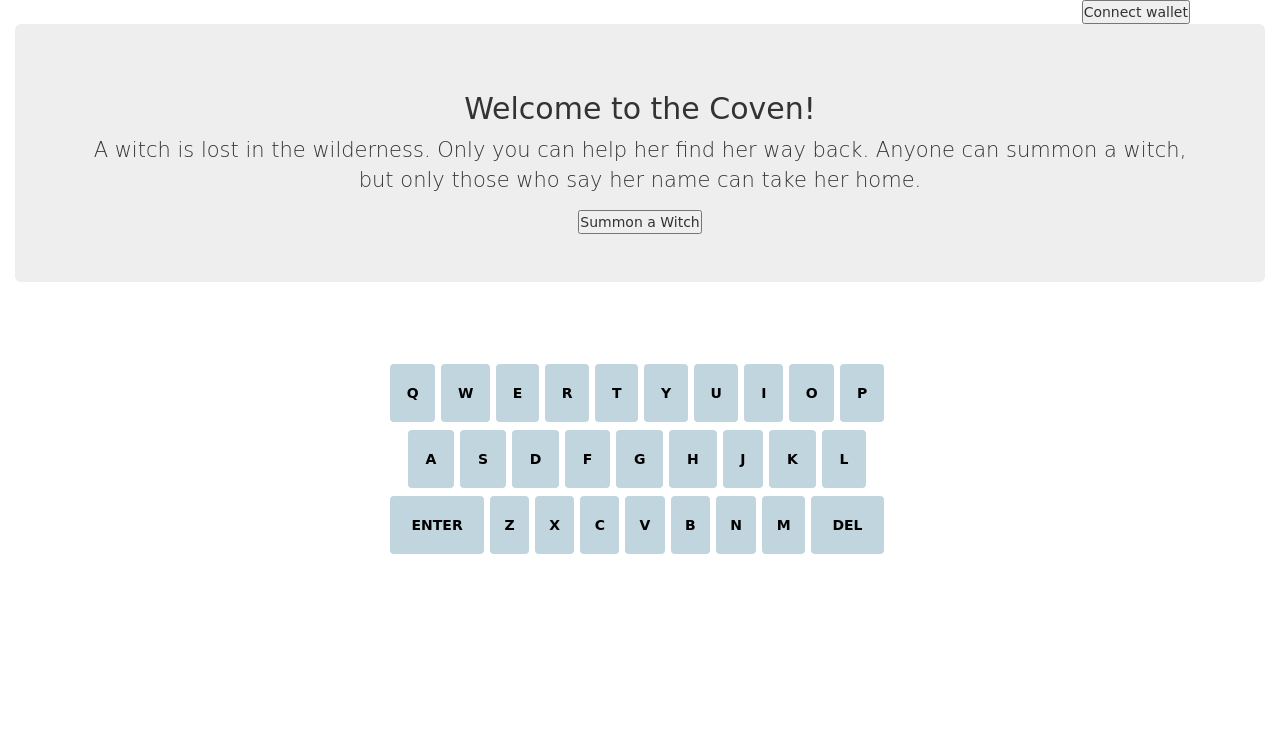
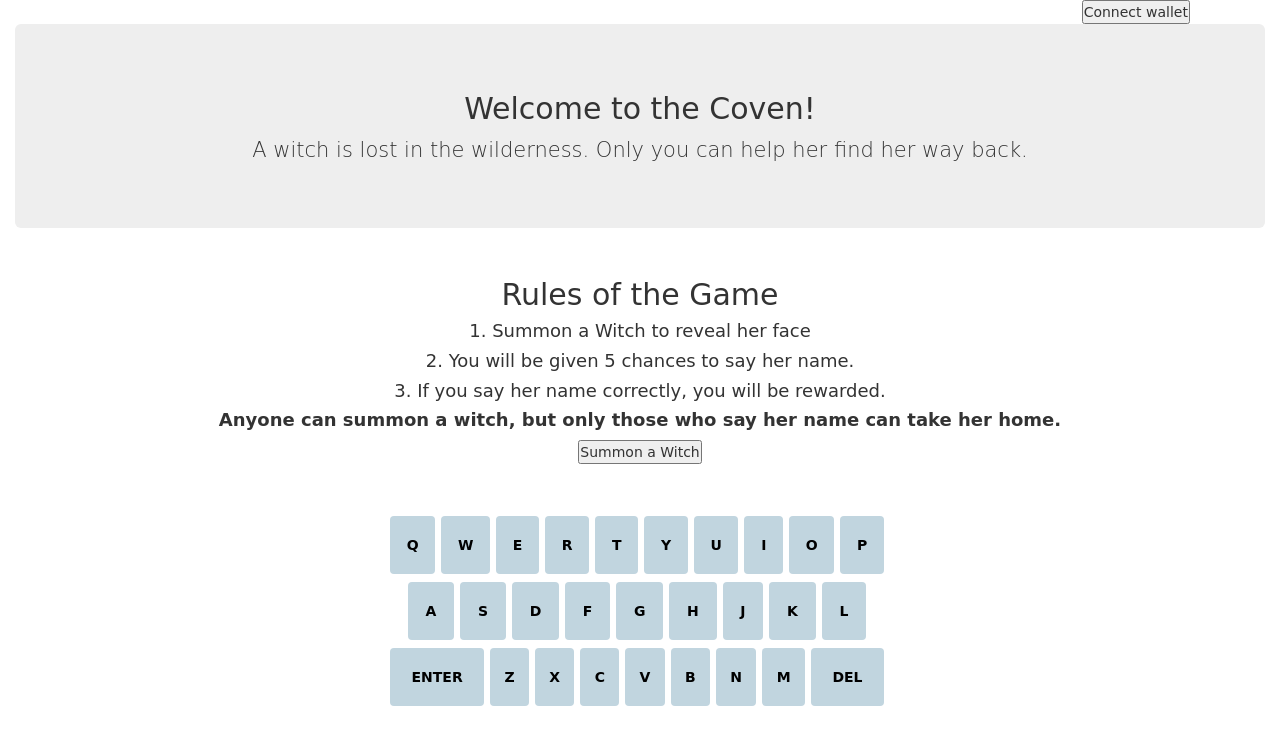
Before and after one commit to jelilat/cryptocoven-gamers, a website: page index.html in a window 1280 px wide. Drawn offline with nearby package versions, Linux system fonts and the light colour scheme; a script that the page names is missing.

Commit message:
add game rules

```diff
--- a/index.html
+++ b/index.html
@@ -33,12 +33,18 @@
                 <div class="col-sm-12">
                     <div class="jumbotron" style="text-align:center;">
                         <h2>Welcome to the Coven!</h2>
-                        <p>A witch is lost in the wilderness. Only you can help her find her way back. Anyone can summon a witch, but only those who say her name can take her home.</p>
-                        <button id="summon">Summon a Witch</button>
+                        <p>A witch is lost in the wilderness. Only you can help her find her way back.</p>
                     </div>
                 </div>
             </div>
-
+            <div style="text-align:center">
+                <h2>Rules of the Game</h2>
+                <h4>1. Summon a Witch to reveal her face</h4>
+                <h4>2. You will be given 5 chances to say her name.</h4>
+                <h4>3. If you say her name correctly, you will be rewarded.</h4>
+                <h4><strong>Anyone can summon a witch, but only those who say her name can take her home.</strong></h4>
+                <button id="summon">Summon a Witch</button>
+            </div>
 
             <!--<li class="card">
                 <i class="fa fa-paper-plane-o"></i>
--- a/main.js
+++ b/main.js
@@ -183,7 +183,7 @@ createSquares();
   function handleSubmitWord() {
     const currentWordArr = getCurrentWordArr();
     if (currentWordArr.length !== 8) {
-      window.alert("Word must be 5 letters");
+      window.alert("Word must be 8 letters");
     }
 
     const currentWord = currentWordArr.join("");
@@ -220,7 +220,7 @@ createSquares();
         }
 
         if (guessedWords.length === 5) {
-        //   window.alert(`Sorry, you have no more guesses! The word is ${word}.`);
+          window.alert(`Sorry, you failed to bring her home. Try again!`);
         }
 
         guessedWords.push([]);
```
